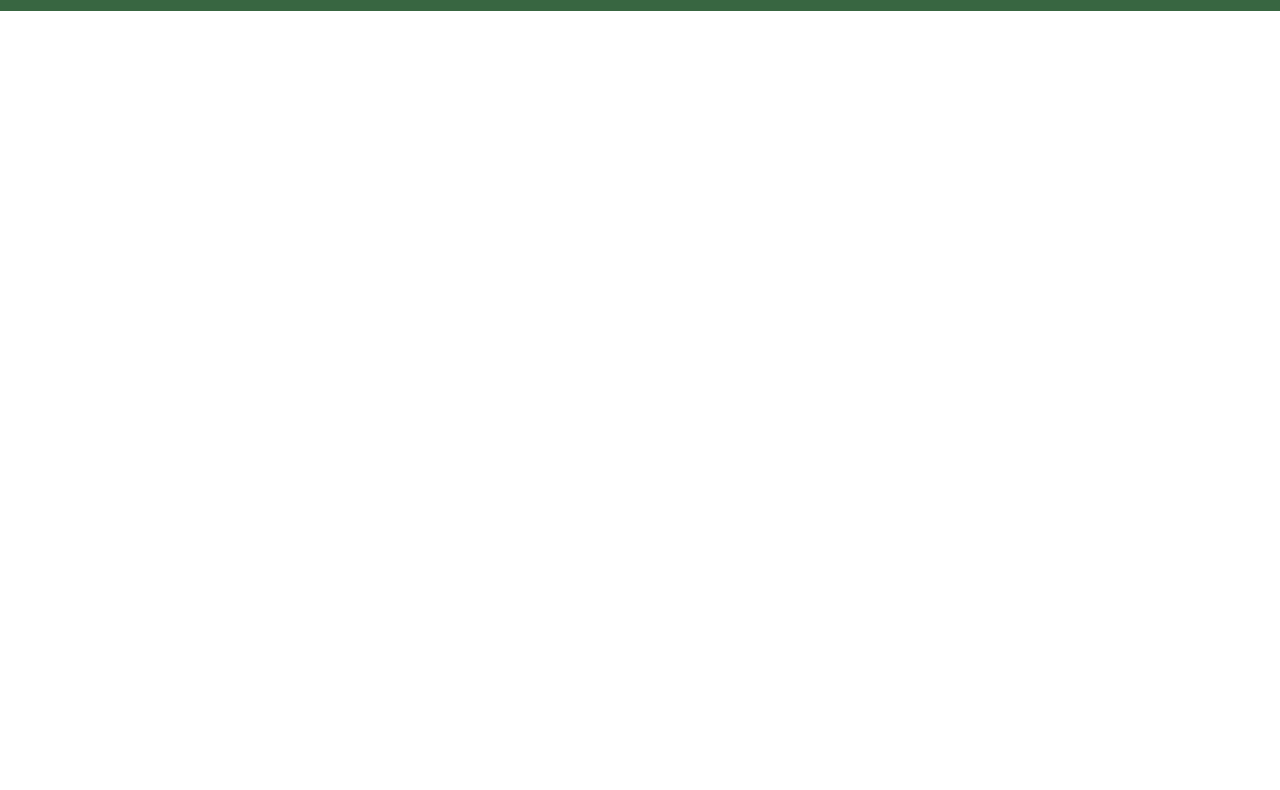
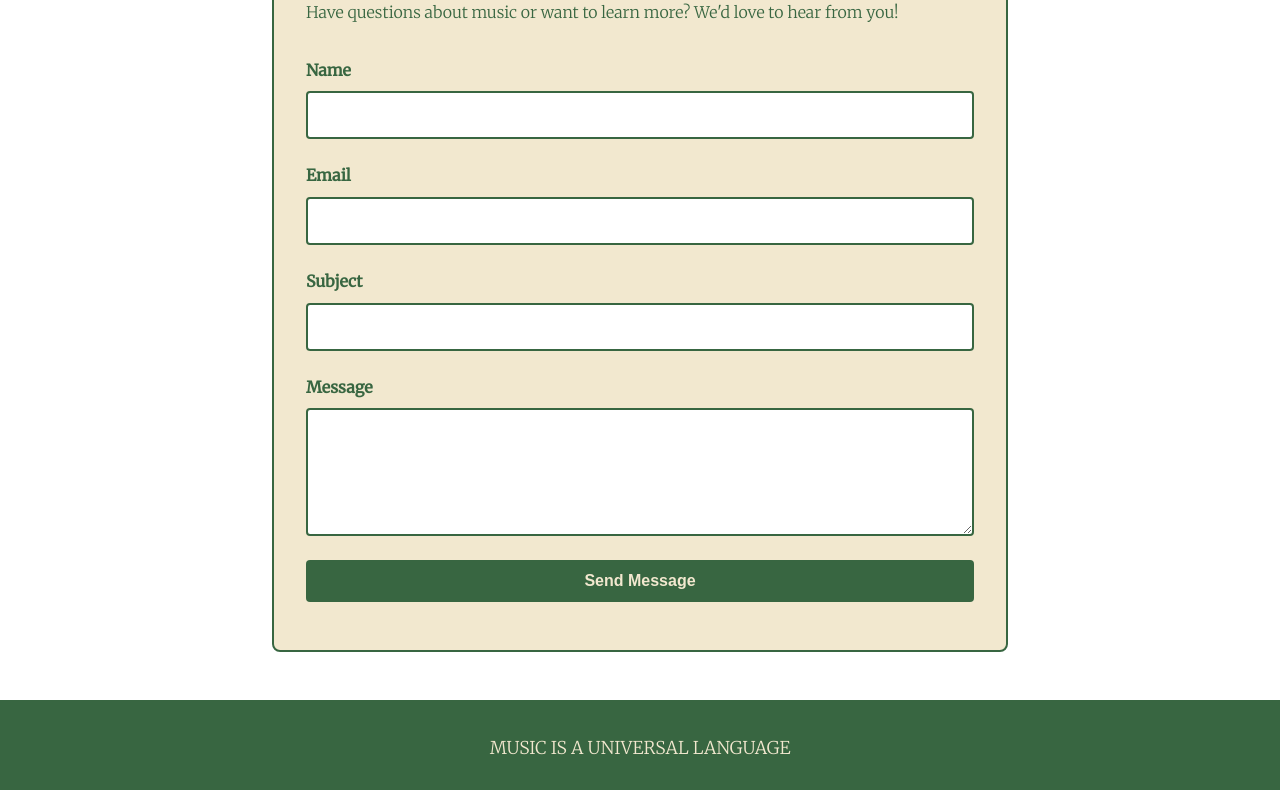
Before and after one commit to Dabroiscoming7/wdd130-chater, a plain HTML site: page contact.html in a window 1280 px wide. Shown: the part 413-1203 px from the top of the page. Before the commit the page ends 800 px from the top, so only its background shows below. Drawn offline with Linux system fonts and the light colour scheme; a web font is replaced by a local one.

Commit message:
contacting

```diff
--- a/contact.html
+++ b/contact.html
@@ -26,7 +26,34 @@
 
     <main>
         <section class="contact-content">
-            <p>Coming soon...</p>
+            <div class="contact-form-container">
+                <h2>Get in Touch</h2>
+                <p>Have questions about music or want to learn more? We'd love to hear from you!</p>
+
+                <form class="contact-form">
+                    <div class="form-group">
+                        <label for="name">Name</label>
+                        <input type="text" id="name" name="name" required>
+                    </div>
+
+                    <div class="form-group">
+                        <label for="email">Email</label>
+                        <input type="email" id="email" name="email" required>
+                    </div>
+
+                    <div class="form-group">
+                        <label for="subject">Subject</label>
+                        <input type="text" id="subject" name="subject" required>
+                    </div>
+
+                    <div class="form-group">
+                        <label for="message">Message</label>
+                        <textarea id="message" name="message" rows="5" required></textarea>
+                    </div>
+
+                    <button type="submit" class="submit-btn">Send Message</button>
+                </form>
+            </div>
         </section>
     </main>
 
--- a/styles.css
+++ b/styles.css
@@ -267,6 +267,81 @@ footer {
     color: var(--accent1);
 }
 
+/* Contact Form */
+.contact-content {
+    max-width: 800px;
+    margin: 3rem auto;
+    padding: 0 2rem;
+}
+
+.contact-form-container {
+    background-color: var(--accent1);
+    border: 2px solid var(--primary);
+    padding: 3rem 2rem;
+    border-radius: 0.5rem;
+}
+
+.contact-form-container h2 {
+    color: var(--primary);
+    font-size: 2rem;
+    margin-bottom: 0.5rem;
+}
+
+.contact-form-container p {
+    color: var(--primary);
+    margin-bottom: 2rem;
+}
+
+.contact-form {
+    display: flex;
+    flex-direction: column;
+    gap: 1.5rem;
+}
+
+.form-group {
+    display: flex;
+    flex-direction: column;
+}
+
+.form-group label {
+    color: var(--primary);
+    font-weight: 600;
+    margin-bottom: 0.5rem;
+}
+
+.form-group input,
+.form-group textarea {
+    padding: 0.75rem;
+    border: 2px solid var(--primary);
+    border-radius: 0.25rem;
+    font-family: 'Merriweather';
+    font-size: 1rem;
+    color: var(--primary);
+}
+
+.form-group input:focus,
+.form-group textarea:focus {
+    outline: none;
+    background-color: #f0f0f0;
+    box-shadow: 0 0 0 3px rgba(56, 102, 65, 0.1);
+}
+
+.submit-btn {
+    padding: 0.75rem 2rem;
+    background-color: var(--primary);
+    color: var(--accent1);
+    border: none;
+    border-radius: 0.25rem;
+    font-size: 1rem;
+    font-weight: 600;
+    cursor: pointer;
+    transition: background-color 0.3s ease;
+}
+
+.submit-btn:hover {
+    background-color: var(--accent2);
+}
+
 /* Responsive Design */
 @media (max-width: 768px) {
     nav {
```
